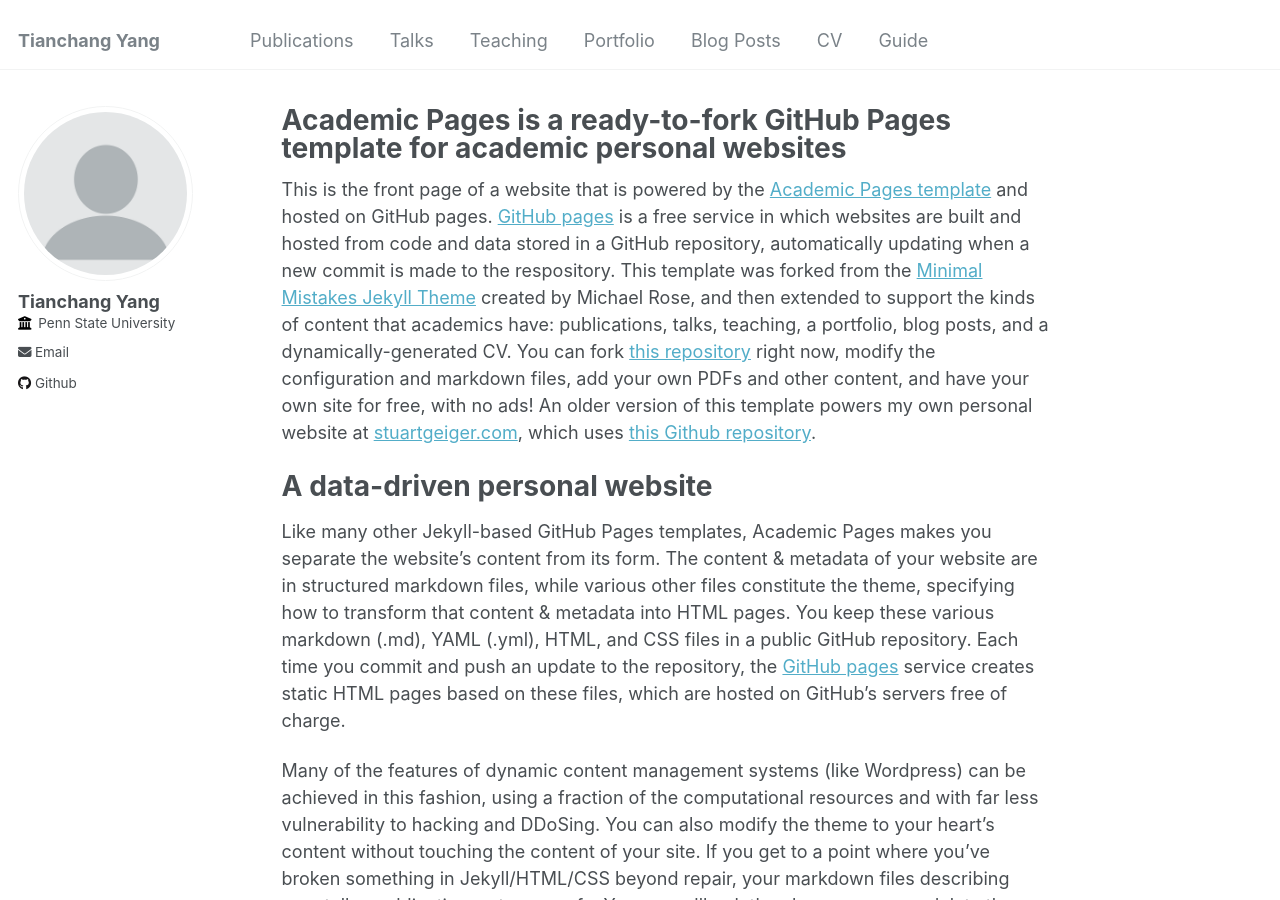
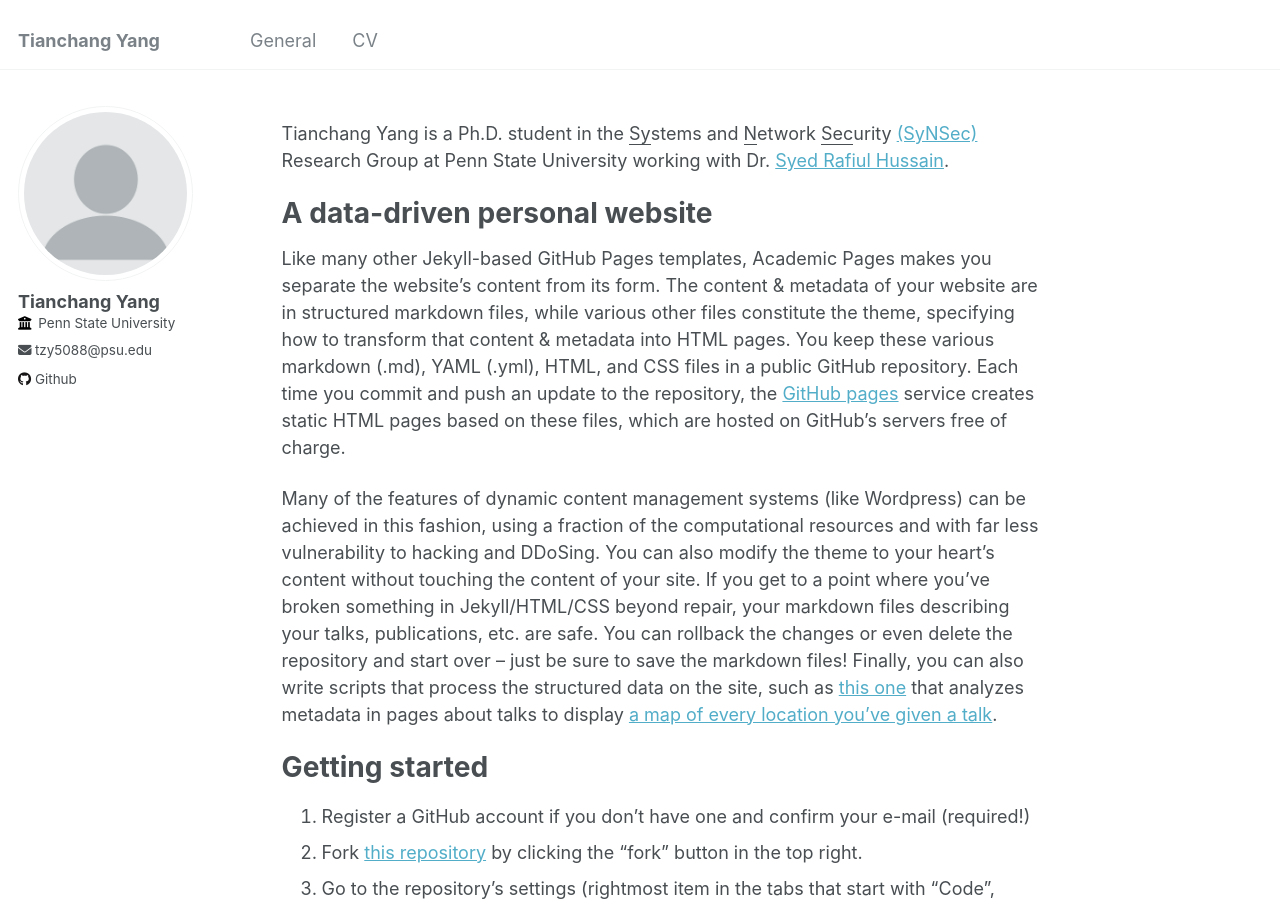
Before and after one commit to tianchang-yang/tianchang-yang.github.io, a Jekyll site: the page built from _pages/about.md, in a window 1280 px wide and 900 px high. Built offline with Jekyll 4.4.1, drawn with Linux system fonts in a browser that asks for light colours; some of the changed text lies outside the part shown.

Commit message:
continue development

```diff
--- a/_config.yml
+++ b/_config.yml
@@ -10,8 +10,8 @@
 locale                   : "en-US"
 title                    : "Tianchang Yang"
 title_separator          : "-"
-name                     : &name "Your Name"
-description              : &description "personal description"
+name                     : &name "Tianchang Yang"
+description              : &description "PhD Student"
 url                      : https://tianchang-yang.github.io # the base hostname & protocol for your site e.g. "https://mmistakes.github.io"
 baseurl                  : "" # the subpath of your site, e.g. "/blog"
 repository               : "tianchang-yang/tianchang-yang.github.io"
--- a/_data/navigation.yml
+++ b/_data/navigation.yml
@@ -1,22 +1,7 @@
 # main links links
 main:
-  - title: "Publications"
-    url: /publications/
-
-  - title: "Talks"
-    url: /talks/
-
-  - title: "Teaching"
-    url: /teaching/
-
-  - title: "Portfolio"
-    url: /portfolio/
-
-  - title: "Blog Posts"
-    url: /year-archive/
+  - title: "General"
+    url: /about/
 
   - title: "CV"
-    url: /cv/
-
-  - title: "Guide"
-    url: /markdown/
+    url: /files/Tianchang_CV.pdf
--- a/_includes/author-profile.html
+++ b/_includes/author-profile.html
@@ -34,7 +34,7 @@
         <li><a href="{{ author.uri }}"><i class="fas fa-fw fa-link icon-pad-right" aria-hidden="true"></i>{{ site.data.ui-text[site.locale].website_label | default: "Website" }}</a></li>
       {% endif %}
       {% if author.email %}
-        <li><a href="mailto:{{ author.email }}"><i class="fas fa-fw fa-envelope icon-pad-right" aria-hidden="true"></i>{{ site.data.ui-text[site.locale].email_label | default: "Email" }}</a></li>
+      <li class="author__email"><i class="fas fa-fw fa-envelope icon-pad-right" aria-hidden="true"></i>{{ author.email }}</li>
       {% endif %}
 
       <!-- Font Awesome and Academicons icons / Academic websites -->
--- a/_includes/masthead.html
+++ b/_includes/masthead.html
@@ -13,7 +13,11 @@
               {% else %}
               {% assign domain = base_path %}
             {% endif %}
-            <li class="masthead__menu-item"><a href="{{ domain }}{{ link.url }}">{{ link.title }}</a></li>
+            {% if link.url contains '.pdf' %}
+              <li class="masthead__menu-item"><a href="{{ domain }}{{ link.url }}" target="_blank">{{ link.title }}</a></li>
+              {% else %}
+              <li class="masthead__menu-item"><a href="{{ domain }}{{ link.url }}">{{ link.title }}</a></li>
+            {% endif %}
           {% endfor %}
         </ul>
         <ul class="hidden-links hidden"></ul>
--- a/_pages/about.md
+++ b/_pages/about.md
@@ -1,13 +1,13 @@
 ---
 permalink: /
-title: "Academic Pages is a ready-to-fork GitHub Pages template for academic personal websites"
+title: ""
 author_profile: true
 redirect_from:
   - /about/
   - /about.html
 ---
 
-This is the front page of a website that is powered by the [Academic Pages template](https://github.com/academicpages/academicpages.github.io) and hosted on GitHub pages. [GitHub pages](https://pages.github.com) is a free service in which websites are built and hosted from code and data stored in a GitHub repository, automatically updating when a new commit is made to the respository. This template was forked from the [Minimal Mistakes Jekyll Theme](https://mmistakes.github.io/minimal-mistakes/) created by Michael Rose, and then extended to support the kinds of content that academics have: publications, talks, teaching, a portfolio, blog posts, and a dynamically-generated CV. You can fork [this repository](https://github.com/academicpages/academicpages.github.io) right now, modify the configuration and markdown files, add your own PDFs and other content, and have your own site for free, with no ads! An older version of this template powers my own personal website at [stuartgeiger.com](http://stuartgeiger.com), which uses [this Github repository](https://github.com/staeiou/staeiou.github.io).
+Tianchang Yang is a Ph.D. student in the <ins>Sy</ins>stems and <ins>N</ins>etwork <ins>Sec</ins>urity [(SyNSec)](https://synsec-den.github.io/){:target="_blank"} Research Group at Penn State University working with Dr. [Syed Rafiul Hussain](https://syed-rafiul-hussain.github.io/){:target="_blank"}.
 
 A data-driven personal website
 ======
```
